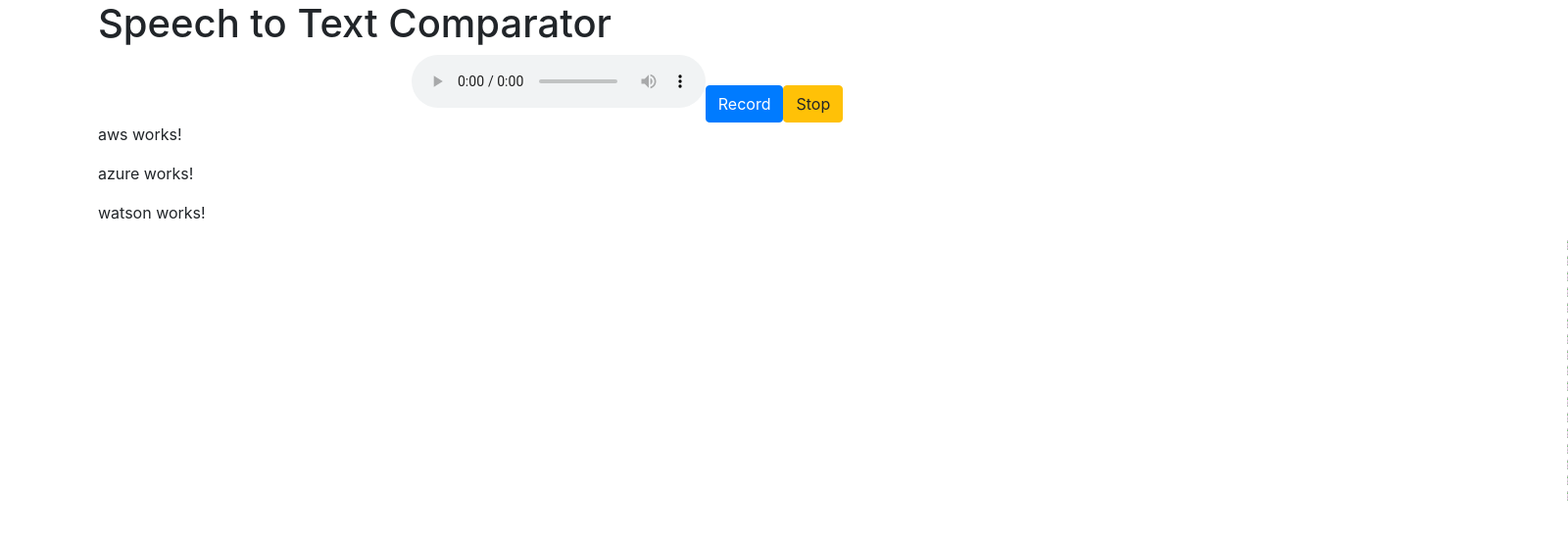
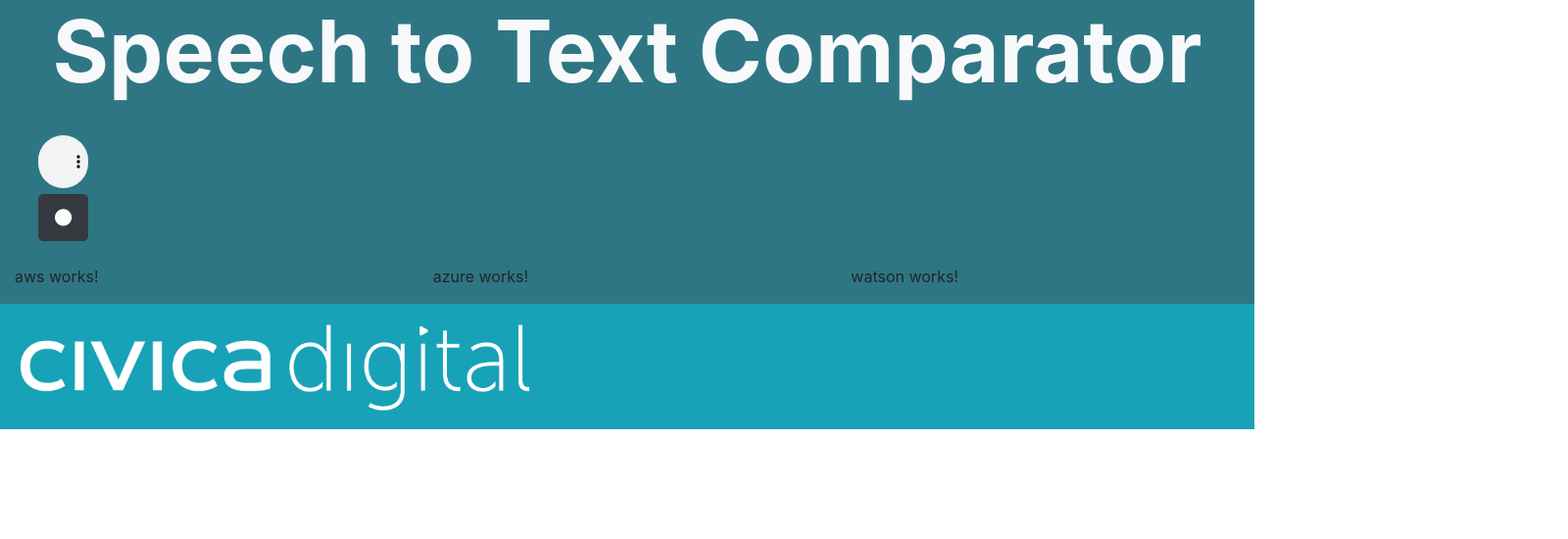
Before and after one commit to KeianBarton/Speech-to-text, an Angular app in the folder SpeechToTextClient/: page / in a window 1280 px wide. Shown: the top 550 px of the page at 98% size, 1600 px wide, since content can reach past the window. Built offline with nearby package versions, Linux system fonts and the light colour scheme.

Commit message:
Playing around with styling

```diff
--- a/SpeechToTextClient/angular.json
+++ b/SpeechToTextClient/angular.json
@@ -23,8 +23,8 @@
               "src/assets"
             ],
             "styles": [
+              "./node_modules/bootstrap/dist/css/bootstrap.min.css",
               "./node_modules/font-awesome/css/font-awesome.min.css",
-              "./node_modules/bootstrap/dist/css/bootstrap.min.css",
               "src/styles.css"
             ],
             "scripts": []
--- a/SpeechToTextClient/src/app/app.component.css
+++ b/SpeechToTextClient/src/app/app.component.css
@@ -0,0 +1,9 @@
+#page-container {
+    background: #2F7684;
+}
+
+#civica-logo {
+    height: auto;
+    max-width: 80%;
+    max-height: 96px;
+}
--- a/SpeechToTextClient/src/app/app.component.html
+++ b/SpeechToTextClient/src/app/app.component.html
@@ -1,3 +1,10 @@
-<div class="container">
+<div id="page-container" class="container-fluid">
   <app-home></app-home>
 </div>
+<footer id="logo-container" class="page-footer p-3 bg-info">
+  <div class="container-fluid text-center text-md-left">
+    <div class="row">
+      <img id="civica-logo" class="text-center" src="../../assets/images/DigitalLogoWhite.png">
+    </div>
+  </div>
+</footer>
--- a/SpeechToTextClient/src/app/home/home.component.css
+++ b/SpeechToTextClient/src/app/home/home.component.css
@@ -0,0 +1,3 @@
+h1 {
+    word-break: break-word;
+}
--- a/SpeechToTextClient/src/app/home/home.component.html
+++ b/SpeechToTextClient/src/app/home/home.component.html
@@ -1,8 +1,14 @@
-<div class="container">
-  <h1>{{title}}</h1>
-  <app-record (audioEmitter)="handleAudioChange($event)"></app-record>
-  <app-aws [wavBase64String]="wavBase64String"></app-aws>
-  <app-azure [wavBase64String]="wavBase64String"></app-azure>
-  <app-watson [wavBase64String]="wavBase64String"></app-watson>
-  <img src="../../assets/images/DigitalLogoWhite.png">
+<div class="page-container">
+  <div class="row">
+    <h1 class="col-12 text-center display-2 text-light font-weight-bold">{{title}}</h1></div>
+    <div class="row">
+      <div class="col">
+        <app-record (audioEmitter)="handleAudioChange($event)" class="row"></app-record>
+      </div>
+    </div>
+  <div class="row">
+    <app-aws [wavBase64String]="wavBase64String" class="col-12 col-sm-6 col-lg-4"></app-aws>
+    <app-azure [wavBase64String]="wavBase64String" class="col-12 col-sm-6 col-lg-4"></app-azure>
+    <app-watson [wavBase64String]="wavBase64String" class="col-12 col-sm-6 col-lg-4"></app-watson>
+  </div>
 </div>
--- a/SpeechToTextClient/src/shared/components/record/record.component.html
+++ b/SpeechToTextClient/src/shared/components/record/record.component.html
@@ -1,7 +1,7 @@
-<div class="container">
+<div class="m-4">
   <div class="col-md-12 text-center">
-    <audio #audioElement controls></audio>
-    <button (click)="record()" class="btn btn-primary">Record</button>
-    <button (click)="stop()" class="btn btn-warning">Stop</button>
+    <audio #audioElement controls class="card-img-top"></audio>
+    <a (click)="record()" class="btn btn-lg btn-dark" href="#">
+      <i class="fa fa-circle"></i></a>
   </div>
 </div>
--- a/SpeechToTextClient/src/shared/components/record/record.component.ts
+++ b/SpeechToTextClient/src/shared/components/record/record.component.ts
@@ -11,7 +11,6 @@
   @ViewChild('audioElement')
   private audioElement: any;
 
-  private stream: MediaStream;
   private wavBase64String = '';
   @Output() audioEmitter = new EventEmitter<string>();
 
@@ -19,7 +18,7 @@
     private _audioService: AudioService
   ) {}
 
-  record() {
+  startRecording() {
     this.wavBase64String = '';
     this._audioService.startRecording({
       video: false,
@@ -29,11 +28,8 @@
     });
   }
 
-  stop() {
-    const stream = this.stream;
-    stream.getAudioTracks().forEach(track => track.stop());
-    stream.getVideoTracks().forEach(track => track.stop());
-    this.wavBase64String = this._audioService.WAVProcessing();
-    this.stream = null;
+  stopRecording() {
+    this._audioService.stopRecording();
+    this.wavBase64String = this._audioService.getAudioString();
   }
 }
--- a/SpeechToTextClient/src/shared/services/audio.service.ts
+++ b/SpeechToTextClient/src/shared/services/audio.service.ts
@@ -9,7 +9,13 @@
   private recordingLength = 0;
   private bufferSize = 2048;
   private sampleRate = 0;
-  private stream: MediaStream;
+  public stream: MediaStream;
+
+  stopRecording(): any {
+    const stream = this.stream;
+    stream.getAudioTracks().forEach(track => track.stop());
+    stream.getVideoTracks().forEach(track => track.stop());
+  }
 
   startRecording(config) {
     const self = this;
@@ -33,6 +39,12 @@
         .catch(error => console.log('An error has occured during recording'));
     } else {
       alert('Audio capture is not supported in this browser');
+    }
+  }
+
+  getAudioString() {
+    if (this.stream) {
+      return this.WAVProcessing();
     }
   }
 
--- a/SpeechToTextClient/src/styles.css
+++ b/SpeechToTextClient/src/styles.css
@@ -1 +1,4 @@
 /* You can add global styles to this file, and also import other style files */
+html, body, .page-container {
+    height: 100%;
+}
```
